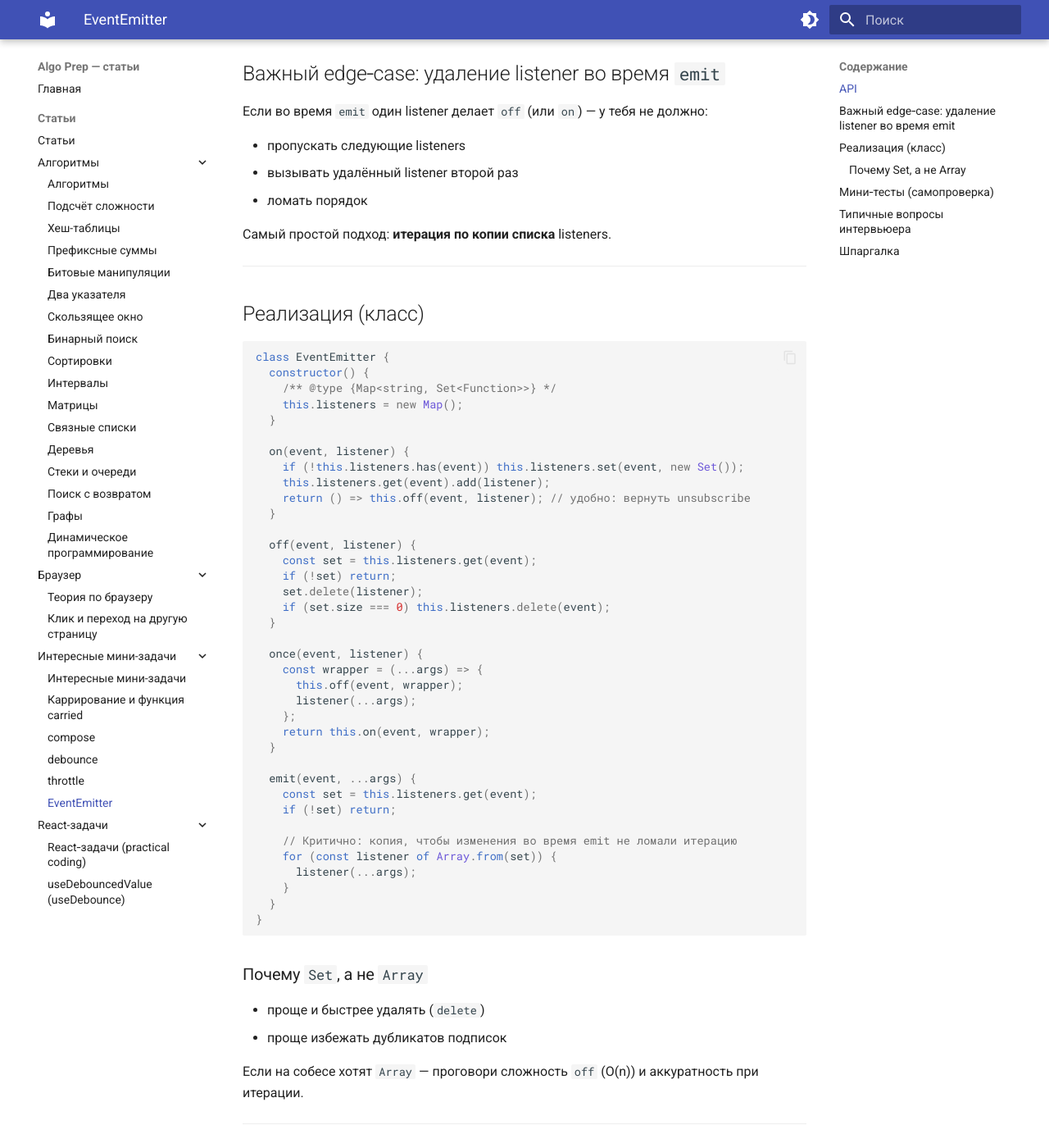
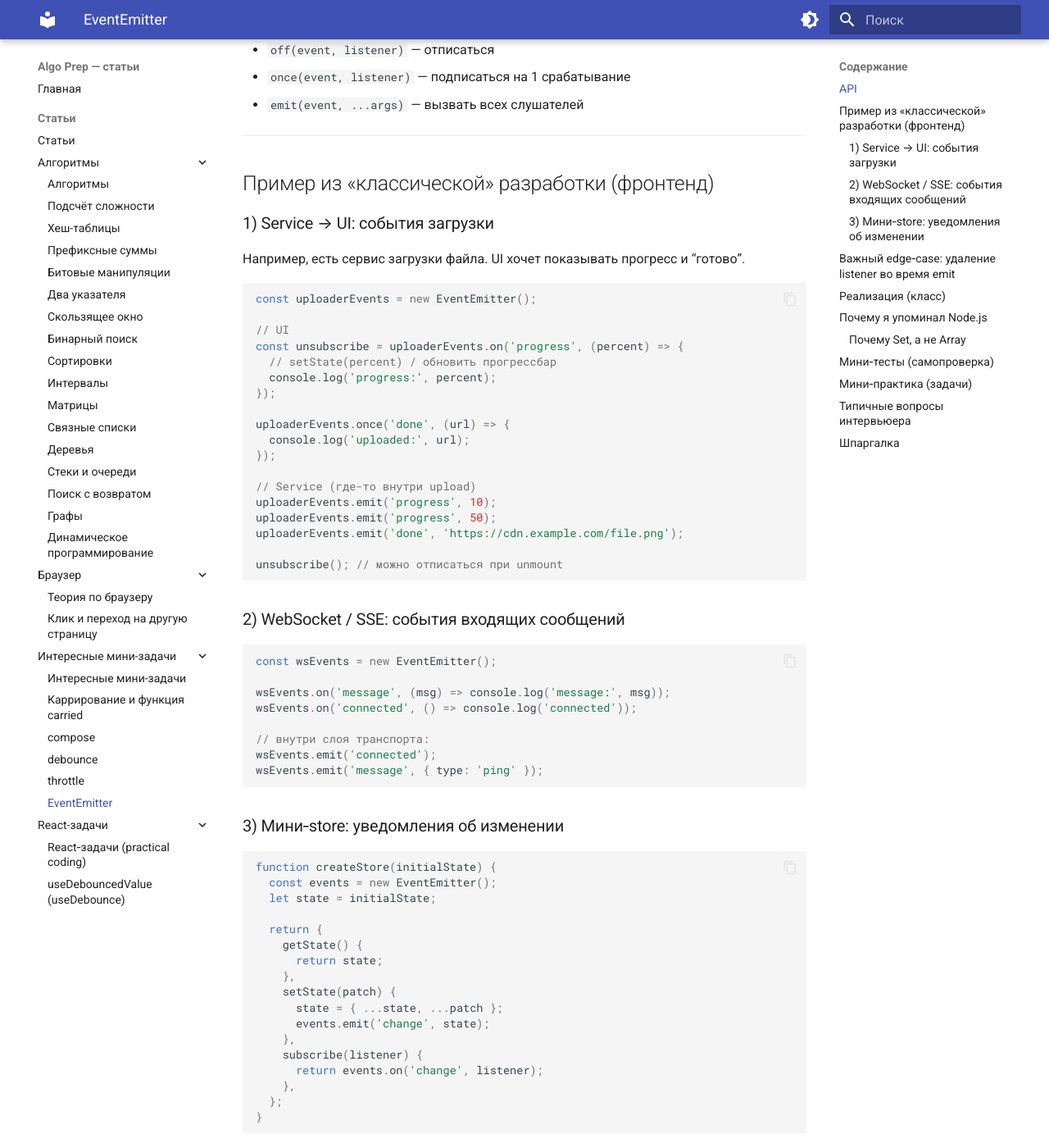
Before and after one commit to potapov11/main-js-moments, an MkDocs documentation site: the page built from docs/articles/mini-tasks/event-emitter.md, in a window 1280 px wide and 1400 px high, scrolled down 577 px. Shown: the whole window at 82% size. Built offline with MkDocs 1.6.1 and Material for MkDocs 9.7.7, drawn with Linux system fonts in a browser that asks for light colours; some of the changed text lies outside the part shown.

Commit message:
docs: clarify EventEmitter examples
Rewrite EventEmitter article with frontend-style use cases (service?UI, WebSocket, mini-store) and add more classic practice tasks to the mini-tasks queue.

Co-authored-by: Cursor <cursoragent@cursor.com>

````diff
--- a/docs/articles/mini-tasks/event-emitter.md
+++ b/docs/articles/mini-tasks/event-emitter.md
@@ -1,8 +1,10 @@
-# `EventEmitter` — теория и реализация
+# `EventEmitter` (pub/sub) — понятная теория и реализация
 
-Задача: реализовать мини‑систему событий, как в Node.js: подписка, отписка, одноразовая подписка и эмит событий.
+`EventEmitter` — это мини‑шина событий (**pub/sub**): один код **излучает** событие, другой код **подписывается** и реагирует.
 
-Это популярная practical‑задача на **структуры данных**, **замыкания/функции**, и аккуратные edge‑cases.
+Да, это часто показывают «как в Node.js», потому что там есть известный `EventEmitter`, но сам паттерн — **обычный JavaScript** и встречается в браузере и на фронтенде постоянно.
+
+Это популярная practical‑задача на **структуры данных**, **функции/замыкания** и аккуратные edge‑cases.
 
 ---
 
@@ -14,6 +16,70 @@
 - `off(event, listener)` — отписаться
 - `once(event, listener)` — подписаться на 1 срабатывание
 - `emit(event, ...args)` — вызвать всех слушателей
+
+---
+
+## Пример из «классической» разработки (фронтенд)
+
+### 1) Service → UI: события загрузки
+
+Например, есть сервис загрузки файла. UI хочет показывать прогресс и “готово”.
+
+```javascript
+const uploaderEvents = new EventEmitter();
+
+// UI
+const unsubscribe = uploaderEvents.on('progress', (percent) => {
+  // setState(percent) / обновить прогрессбар
+  console.log('progress:', percent);
+});
+
+uploaderEvents.once('done', (url) => {
+  console.log('uploaded:', url);
+});
+
+// Service (где-то внутри upload)
+uploaderEvents.emit('progress', 10);
+uploaderEvents.emit('progress', 50);
+uploaderEvents.emit('done', 'https://cdn.example.com/file.png');
+
+unsubscribe(); // можно отписаться при unmount
+```
+
+### 2) WebSocket / SSE: события входящих сообщений
+
+```javascript
+const wsEvents = new EventEmitter();
+
+wsEvents.on('message', (msg) => console.log('message:', msg));
+wsEvents.on('connected', () => console.log('connected'));
+
+// внутри слоя транспорта:
+wsEvents.emit('connected');
+wsEvents.emit('message', { type: 'ping' });
+```
+
+### 3) Мини‑store: уведомления об изменении
+
+```javascript
+function createStore(initialState) {
+  const events = new EventEmitter();
+  let state = initialState;
+
+  return {
+    getState() {
+      return state;
+    },
+    setState(patch) {
+      state = { ...state, ...patch };
+      events.emit('change', state);
+    },
+    subscribe(listener) {
+      return events.on('change', listener);
+    },
+  };
+}
+```
 
 ---
 
@@ -71,6 +137,17 @@ class EventEmitter {
 }
 ```
 
+## Почему я упоминал Node.js
+
+Потому что **название** `EventEmitter` и методы `on/off/once/emit` — это “де-факто стандарт” из экосистемы Node.js, и интервьюеры часто ожидают именно такой интерфейс.
+
+Но на фронтенде та же идея встречается под названиями:
+
+- `Emitter`, `PubSub`, `Bus`, `EventBus`
+- или вообще как `subscribe/unsubscribe/notify`
+
+В браузере ещё есть `EventTarget`/`CustomEvent`, но на собеседовании чаще просят написать **свой** emitter, чтобы проверить базовые навыки.
+
 ### Почему `Set`, а не `Array`
 
 - проще и быстрее удалять (`delete`)
@@ -107,6 +184,19 @@ ee.emit('tick', 4); // once уже нет
 
 ---
 
+## Мини‑практика (задачи)
+
+1) Добавь `listenerCount(event)` и `removeAllListeners(event?)`.
+
+2) Сделай режим “один глобальный канал”:
+- `on(listener)` / `emit(payload)` без `event` имени.
+
+3) Добавь `emit` так, чтобы ошибки внутри listener:
+- либо не ломали остальных (try/catch и логирование),
+- либо собирались в массив ошибок (обсудить trade‑off).
+
+---
+
 ## Типичные вопросы интервьюера
 
 - Почему копия массива/сета при `emit`?
````
Also changed, not shown: docs/articles/mini-tasks/index.md (+5 -0 lines).
